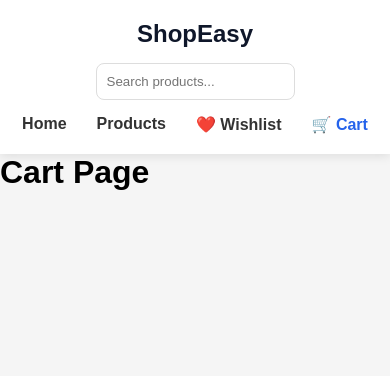
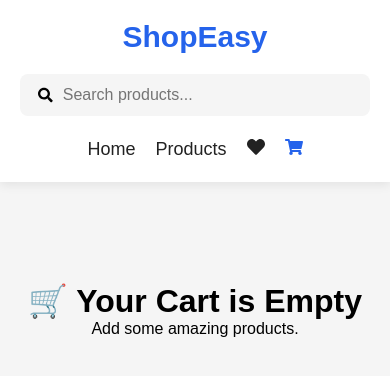
Before and after one commit to mohammad-kaif-khan/ecommerce-store-react, a React (Vite) app: page /cart in a window 390 px wide. Shown: the top 376 px of the page. Built offline with nearby package versions, Linux system fonts and the light colour scheme.

Commit message:
Improve cart page with order summary

```diff
--- a/package.json
+++ b/package.json
@@ -13,6 +13,7 @@
     "axios": "^1.18.1",
     "react": "^19.2.7",
     "react-dom": "^19.2.7",
+    "react-icons": "^5.6.0",
     "react-router-dom": "^7.18.0"
   },
   "devDependencies": {
--- a/src/App.jsx
+++ b/src/App.jsx
@@ -1,93 +1,13 @@
-// import { Routes, Route } from "react-router-dom";
-
-// // Components
-// import Navbar from "./components/Navbar/Navbar";
-
-// // Pages
-// import Home from "./pages/Home/Home";
-
-// function App() {
-//   return (
-//     <>
-//       <Navbar />
-
-//       <Routes>
-//         <Route path="/" element={<Home />} />
-
-//         <Route
-//           path="/products"
-//           element={
-//             <div
-//               style={{
-//                 textAlign: "center",
-//                 marginTop: "50px",
-//                 fontSize: "30px",
-//               }}
-//             >
-//               Products Page
-//             </div>
-//           }
-//         />
-
-//         <Route
-//           path="/wishlist"
-//           element={
-//             <div
-//               style={{
-//                 textAlign: "center",
-//                 marginTop: "50px",
-//                 fontSize: "30px",
-//               }}
-//             >
-//               Wishlist Page
-//             </div>
-//           }
-//         />
-
-//         <Route
-//           path="/cart"
-//           element={
-//             <div
-//               style={{
-//                 textAlign: "center",
-//                 marginTop: "50px",
-//                 fontSize: "30px",
-//               }}
-//             >
-//               Cart Page
-//             </div>
-//           }
-//         />
-
-//         <Route
-//           path="*"
-//           element={
-//             <div
-//               style={{
-//                 textAlign: "center",
-//                 marginTop: "50px",
-//                 fontSize: "30px",
-//               }}
-//             >
-//               404 Page Not Found
-//             </div>
-//           }
-//         />
-//       </Routes>
-//     </>
-//   );
-// }
-
-// export default App;
-
 import { Routes, Route } from "react-router-dom";
 
 import Navbar from "./components/Navbar/Navbar";
 
 import Home from "./pages/Home/Home";
 import Products from "./pages/Products/Products";
+import Cart from "./pages/Cart/Cart";
 
 function App() {
+
   return (
     <>
 
@@ -95,7 +15,10 @@ function App() {
 
       <Routes>
 
-        <Route path="/" element={<Home />} />
+        <Route
+          path="/"
+          element={<Home />}
+        />
 
         <Route
           path="/products"
@@ -103,24 +26,43 @@ function App() {
         />
 
         <Route
-          path="/wishlist"
-          element={<h1>Wishlist Page</h1>}
+          path="/cart"
+          element={<Cart />}
         />
 
         <Route
-          path="/cart"
-          element={<h1>Cart Page</h1>}
+          path="/wishlist"
+          element={
+            <h1
+              style={{
+                textAlign:"center",
+                marginTop:"80px"
+              }}
+            >
+              Wishlist Page
+            </h1>
+          }
         />
 
         <Route
           path="*"
-          element={<h1>404 Page</h1>}
+          element={
+            <h1
+              style={{
+                textAlign:"center",
+                marginTop:"80px"
+              }}
+            >
+              404 Page
+            </h1>
+          }
         />
 
       </Routes>
 
     </>
   );
+
 }
 
 export default App;
--- a/src/components/Navbar/Navbar.css
+++ b/src/components/Navbar/Navbar.css
@@ -1,63 +1,132 @@
+*{
+margin:0;
+padding:0;
+box-sizing:border-box;
+}
+
 .navbar{
+
+height:75px;
+background:white;
 display:flex;
 justify-content:space-between;
 align-items:center;
-padding:18px 50px;
-background:white;
-box-shadow:0 2px 10px rgba(0,0,0,.1);
+padding:0 50px;
+
+box-shadow:0 3px 10px rgba(0,0,0,.08);
+
 position:sticky;
 top:0;
-z-index:100;
+z-index:999;
+
 }
 
-.logo h2{
-color:#0f172a;
+.logo a{
+
+font-size:30px;
+font-weight:bold;
+text-decoration:none;
+color:#2563eb;
+
+}
+
+.search-box{
+
+width:40%;
+display:flex;
+align-items:center;
+gap:10px;
+background:#f5f5f5;
+padding:12px 18px;
+border-radius:8px;
+
 }
 
 .search-box input{
-width:300px;
-padding:10px;
-border:1px solid #ddd;
-border-radius:8px;
+
+border:none;
 outline:none;
+background:transparent;
+width:100%;
+font-size:16px;
+
 }
 
 .nav-links{
+
 display:flex;
+align-items:center;
+gap:30px;
 list-style:none;
-gap:30px;
+
 }
 
 .nav-links a{
+
 text-decoration:none;
-font-weight:600;
-color:#333;
-transition:.3s;
+color:#222;
+font-size:18px;
+font-weight:500;
+
 }
 
-.nav-links a:hover{
+.nav-links a.active{
+
 color:#2563eb;
+
 }
 
-.active{
-color:#2563eb !important;
+.cart-icon{
+
+position:relative;
+font-size:22px;
+
 }
 
-@media(max-width:768px){
+.cart-count{
+
+position:absolute;
+top:-10px;
+right:-10px;
+
+width:22px;
+height:22px;
+
+background:red;
+color:white;
+
+display:flex;
+align-items:center;
+justify-content:center;
+
+border-radius:50%;
+
+font-size:12px;
+font-weight:bold;
+
+}
+
+@media(max-width:900px){
 
 .navbar{
+
 flex-direction:column;
-gap:15px;
+height:auto;
 padding:20px;
+
 }
 
-.search-box input{
+.search-box{
+
 width:100%;
+margin:20px 0;
+
 }
 
 .nav-links{
-flex-wrap:wrap;
-justify-content:center;
+
+gap:20px;
+
 }
 
 }
--- a/src/components/Navbar/Navbar.jsx
+++ b/src/components/Navbar/Navbar.jsx
@@ -1,70 +1,54 @@
+import { NavLink } from "react-router-dom";
+import { FaShoppingCart, FaHeart, FaSearch } from "react-icons/fa";
+import { useContext } from "react";
+import { CartContext } from "../../context/CartContext";
 import "./Navbar.css";
-import { NavLink } from "react-router-dom";
 
 function Navbar() {
+  const { cartItems = [] } = useContext(CartContext);
+
+  const totalItems = Array.isArray(cartItems)
+    ? cartItems.reduce((total, item) => total + item.quantity, 0)
+    : 0;
+
   return (
     <nav className="navbar">
-
       <div className="logo">
-        <NavLink to="/">
-          <h2>ShopEasy</h2>
-        </NavLink>
+        <NavLink to="/">ShopEasy</NavLink>
       </div>
 
       <div className="search-box">
-        <input
-          type="text"
-          placeholder="Search products..."
-        />
+        <FaSearch />
+        <input type="text" placeholder="Search products..." />
       </div>
 
       <ul className="nav-links">
         <li>
-          <NavLink
-            to="/"
-            className={({ isActive }) =>
-              isActive ? "active" : ""
-            }
-          >
-            Home
+          <NavLink to="/">Home</NavLink>
+        </li>
+
+        <li>
+          <NavLink to="/products">Products</NavLink>
+        </li>
+
+        <li>
+          <NavLink to="/wishlist">
+            <FaHeart />
           </NavLink>
         </li>
 
-        <li>
-          <NavLink
-            to="/products"
-            className={({ isActive }) =>
-              isActive ? "active" : ""
-            }
-          >
-            Products
+        <li className="cart-icon">
+          <NavLink to="/cart">
+            <FaShoppingCart />
           </NavLink>
+
+          {totalItems > 0 && (
+            <span className="cart-count">
+              {totalItems}
+            </span>
+          )}
         </li>
-
-        <li>
-          <NavLink
-            to="/wishlist"
-            className={({ isActive }) =>
-              isActive ? "active" : ""
-            }
-          >
-            ❤️ Wishlist
-          </NavLink>
-        </li>
-
-        <li>
-          <NavLink
-            to="/cart"
-            className={({ isActive }) =>
-              isActive ? "active" : ""
-            }
-          >
-            🛒 Cart
-          </NavLink>
-        </li>
-
       </ul>
-
     </nav>
   );
 }
--- a/src/context/CartContext.jsx
+++ b/src/context/CartContext.jsx
@@ -4,9 +4,17 @@ export const CartContext = createContext();
 
 function CartProvider({ children }) {
   const [cartItems, setCartItems] = useState(() => {
+    try {
       const savedCart = localStorage.getItem("cart");
 
-    return savedCart ? JSON.parse(savedCart) : [];
+      if (!savedCart) return [];
+
+      const parsed = JSON.parse(savedCart);
+
+      return Array.isArray(parsed) ? parsed : [];
+    } catch (error) {
+      return [];
+    }
   });
 
   useEffect(() => {
@@ -14,16 +22,21 @@ function CartProvider({ children }) {
   }, [cartItems]);
 
   const addToCart = (product) => {
-    const exist = cartItems.find((item) => item.id === product.id);
-
-    if (exist) {
-      const updatedCart = cartItems.map((item) =>
-        item.id === product.id
-          ? { ...item, quantity: item.quantity + 1 }
-          : item
+    const existingProduct = cartItems.find(
+      (item) => item.id === product.id
     );
 
-      setCartItems(updatedCart);
+    if (existingProduct) {
+      setCartItems(
+        cartItems.map((item) =>
+          item.id === product.id
+            ? {
+                ...item,
+                quantity: item.quantity + 1,
+              }
+            : item
+        )
+      );
     } else {
       setCartItems([
         ...cartItems,
@@ -40,25 +53,31 @@ function CartProvider({ children }) {
   };
 
   const increaseQuantity = (id) => {
-    const updatedCart = cartItems.map((item) =>
+    setCartItems(
+      cartItems.map((item) =>
         item.id === id
-        ? { ...item, quantity: item.quantity + 1 }
+          ? {
+              ...item,
+              quantity: item.quantity + 1,
+            }
           : item
+      )
     );
-
-    setCartItems(updatedCart);
   };
 
   const decreaseQuantity = (id) => {
-    const updatedCart = cartItems
+    setCartItems(
+      cartItems
         .map((item) =>
           item.id === id
-          ? { ...item, quantity: item.quantity - 1 }
+            ? {
+                ...item,
+                quantity: item.quantity - 1,
+              }
             : item
         )
-      .filter((item) => item.quantity > 0);
-
-    setCartItems(updatedCart);
+        .filter((item) => item.quantity > 0)
+    );
   };
 
   const clearCart = () => {
--- a/src/pages/Cart/Cart.jsx
+++ b/src/pages/Cart/Cart.jsx
@@ -8,31 +8,48 @@ function Cart() {
     removeFromCart,
     increaseQuantity,
     decreaseQuantity,
+    clearCart,
   } = useContext(CartContext);
 
-  const total = cartItems.reduce(
-    (sum, item) => sum + item.price * 85 * item.quantity,
+  const subtotal = cartItems.reduce(
+    (total, item) => total + item.price * 85 * item.quantity,
     0
   );
 
+  const deliveryCharge = subtotal > 2000 ? 0 : 99;
+
+  const discount = subtotal > 5000 ? 500 : 0;
+
+  const grandTotal = subtotal + deliveryCharge - discount;
+
   if (cartItems.length === 0) {
-    return <h1 className="empty-cart">Your Cart is Empty</h1>;
+    return (
+      <div className="empty-cart">
+        <h1>🛒 Your Cart is Empty</h1>
+        <p>Add some amazing products.</p>
+      </div>
+    );
   }
 
   return (
-    <div className="cart-page">
-      <h2>Shopping Cart</h2>
+    <div className="cart-container">
+
+      <div className="cart-left">
 
         {cartItems.map((item) => (
+
           <div className="cart-item" key={item.id}>
+
             <img src={item.thumbnail} alt={item.title} />
 
-          <div className="cart-details">
+            <div className="cart-info">
+
               <h3>{item.title}</h3>
 
               <p>₹{Math.round(item.price * 85)}</p>
 
               <div className="quantity">
+
                 <button onClick={() => decreaseQuantity(item.id)}>
                   -
                 </button>
@@ -42,6 +59,7 @@ function Cart() {
                 <button onClick={() => increaseQuantity(item.id)}>
                   +
                 </button>
+
               </div>
 
               <button
@@ -50,11 +68,56 @@ function Cart() {
               >
                 Remove
               </button>
+
             </div>
+
           </div>
+
         ))}
 
-      <h2>Total : ₹{Math.round(total)}</h2>
+      </div>
+
+      <div className="cart-summary">
+
+        <h2>Order Summary</h2>
+
+        <div className="summary-row">
+          <span>Subtotal</span>
+          <span>₹{Math.round(subtotal)}</span>
+        </div>
+
+        <div className="summary-row">
+          <span>Delivery</span>
+          <span>
+            {deliveryCharge === 0 ? "FREE" : `₹${deliveryCharge}`}
+          </span>
+        </div>
+
+        <div className="summary-row">
+          <span>Discount</span>
+          <span>- ₹{discount}</span>
+        </div>
+
+        <hr />
+
+        <div className="summary-row total">
+          <span>Total</span>
+          <span>₹{Math.round(grandTotal)}</span>
+        </div>
+
+        <button className="checkout-btn">
+          Proceed To Checkout
+        </button>
+
+        <button
+          className="clear-btn"
+          onClick={clearCart}
+        >
+          Clear Cart
+        </button>
+
+      </div>
+
     </div>
   );
 }
```
Also changed, not shown: src/pages/Cart/Cart.css (+72 -24 lines), 1 other file (tests, documents, lock files or other folders). Lines whose indentation alone changed are shown as unchanged.
